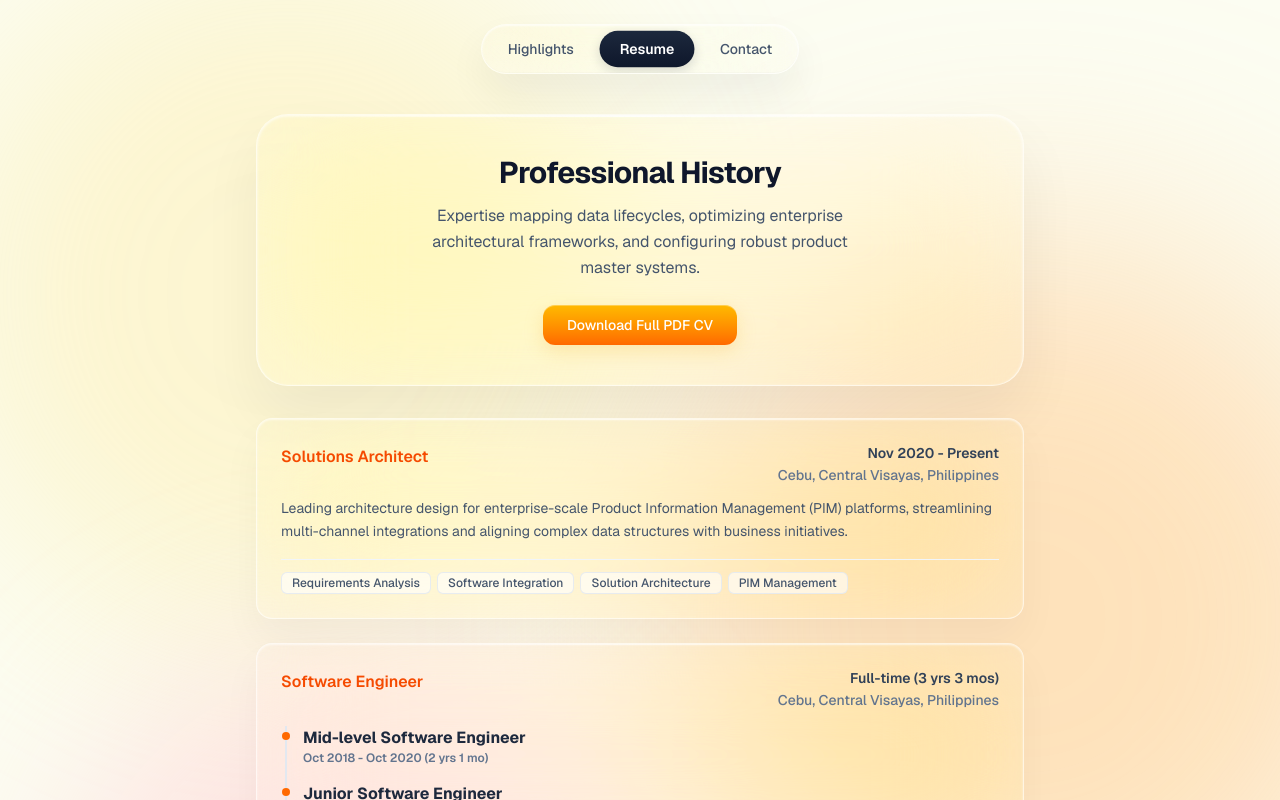
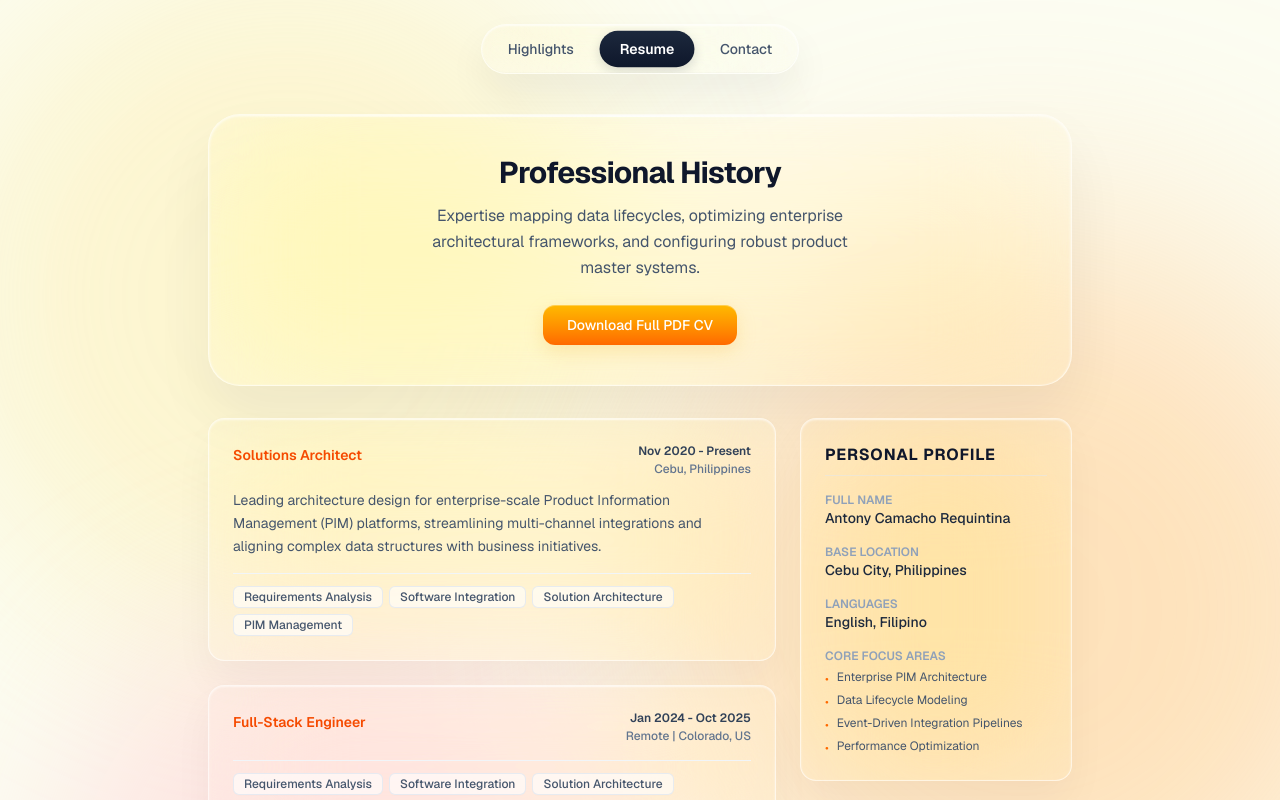
Before and after one commit to anthercam/portfolio, a Next.js app: page / in a window 1280 px wide. Both pictures are taken after a click on the button "Resume". Shown: the top 800 px of the page. Built offline with nearby package versions, Linux system fonts and the light colour scheme.

Commit message:
Adjustments on Resume tab

```diff
--- a/app/components/Hero.tsx
+++ b/app/components/Hero.tsx
@@ -12,7 +12,7 @@ export default function Hero() {
         I design and scale data models, enterprise Product Information Management (PIM) systems,
         and high-performance integration pipelines that bridge complex backend logic with business realities.
       </p>
-      <div className="mt-8 flex gap-4">
+      {/* <div className="mt-8 flex gap-4">
         <a
           href="#contact"
           className="px-5 py-2.5 bg-gradient-to-b from-amber-400 to-orange-500 text-white font-medium rounded-xl shadow-[0_10px_20px_rgba(245,158,11,0.25),inset_0_1px_0_rgba(255,255,255,0.3)] hover:from-amber-500 hover:to-orange-600 transition scale-100 hover:scale-[1.02] active:scale-[0.98] duration-200"
@@ -26,7 +26,7 @@ export default function Hero() {
         >
           Download CV
         </a>
-      </div>
+      </div> */}
     </section>
   );
 }
--- a/app/page.tsx
+++ b/app/page.tsx
@@ -11,49 +11,50 @@ export default function Home() {
   const experience = [
     {
       role: "Solutions Architect",
+      type: "Full-time",
       duration: "Nov 2020 - Present",
-      location: "Cebu, Central Visayas, Philippines",
+      location: "Cebu, Philippines",
       skills: ["Requirements Analysis", "Software Integration", "Solution Architecture", "PIM Management"],
       details: "Leading architecture design for enterprise-scale Product Information Management (PIM) platforms, streamlining multi-channel integrations and aligning complex data structures with business initiatives."
     },
     {
-      role: "Software Engineer",
-      type: "Full-time (3 yrs 3 mos)",
-      location: "Cebu, Central Visayas, Philippines",
-      roles: [
-        {
-          title: "Mid-level Software Engineer",
-          duration: "Oct 2018 - Oct 2020 (2 yrs 1 mo)",
-          skills: ["Solution Architecture", "Backend Logic"]
+      role: "Full-Stack Engineer",
+      type: "Part-time",
+      duration: "Jan 2024 - Oct 2025",
+      location: "Remote | Colorado, US",
+      skills: ["Requirements Analysis", "Software Integration", "Solution Architecture", "PIM Management"],
+      details: "",
     },
     {
-          title: "Junior Software Engineer",
-          duration: "Aug 2017 - Oct 2018 (1 yr 3 mos)",
-          location: "Philippines"
-        }
-      ]
+      role: "Software Engineer | PIM & Data Integration Specialist",
+      type: "Full-time (3 yrs 3 mos)",
+      location: "Cebu, Philippines",
+      details:"",
     },
     {
-      role: "Software Engineeer",
+      role: "Software Engineer",
       type: "Full-time (2 yrs 3 mos)",
-      location: "Cebu, Central Visayas, Philippines",
-      roles: [
-        {
-          title: "Associate Technical Specialist I",
-          duration: "Jul 2017 - Aug 2017 (2 mos)",
-          location: "7th Floor, Pioneer House Cebu Cardinal Rosales Ave., Cebu City"
-        },
-        {
-          title: "Technical Specialist",
-          duration: "Jun 2015 - Jul 2017 (2 yrs 2 mos)"
-        }
-      ]
+      location: "Cebu, Philippines",
+      details:"",
     }
   ];
 
+  const personalInfo = {
+    name: "Antony Camacho Requintina",
+    title: "Solution Architect",
+    location: "Cebu City, Philippines",
+    languages: ["English", "Filipino"],
+    focus: [
+      "Enterprise PIM Architecture",
+      "Data Lifecycle Modeling",
+      "Event-Driven Integration Pipelines",
+      "Performance Optimization"
+    ]
+  };
+
   return (
     <main className="min-h-screen bg-[#fcfdf2] text-slate-800 font-sans antialiased relative overflow-x-hidden selection:bg-orange-500 selection:text-white">
-      {/* Intense background gradient color engines to give the glass properties maximum distortion data */}
+      {/* Intense background gradient color engines */}
       <div className="absolute top-[-5%] left-[-5%] w-[55vw] h-[55vw] bg-amber-200/60 rounded-full blur-[100px] pointer-events-none animate-pulse duration-[8s]" />
       <div className="absolute top-[20%] right-[-10%] w-[60vw] h-[60vw] bg-orange-300/40 rounded-full blur-[120px] pointer-events-none" />
       <div className="absolute bottom-[-5%] left-[5%] w-[45vw] h-[45vw] bg-rose-200/50 rounded-full blur-[90px] pointer-events-none" />
@@ -107,7 +108,7 @@ export default function Home() {
         )}
 
         {activeTab === 'resume' && (
-          <div className="animate-in fade-in duration-300 space-y-8 max-w-3xl mx-auto">
+          <div className="animate-in fade-in duration-300 space-y-8 max-w-4xl mx-auto">
             {/* Callout Header Card */}
             <div className="py-10 px-8 bg-white/[0.12] backdrop-blur-3xl backdrop-saturate-[1.8] border border-white/60 rounded-[32px] shadow-[0_30px_60px_rgba(15,23,42,0.06),inset_0_1px_3px_rgba(255,255,255,0.8)] text-center relative overflow-hidden">
               <div className="absolute top-0 left-0 right-0 h-[2px] bg-gradient-to-r from-transparent via-white/80 to-transparent" />
@@ -124,17 +125,21 @@ export default function Home() {
               </a>
             </div>
 
-            {/* Timeline Experience Track */}
-            <div className="space-y-6">
+            {/* Two-Column Work History and Personal Meta Layout */}
+            <div className="grid grid-cols-1 md:grid-cols-3 gap-6 items-start">
+
+              {/* Left Column: Work Experience Timeline (Spans 2 blocks on broad viewports) */}
+              <div className="md:col-span-2 space-y-6">
                 {experience.map((exp, idx) => (
                   <div key={idx} className="p-6 bg-white/[0.12] backdrop-blur-3xl backdrop-saturate-[1.8] border border-white/60 rounded-2xl shadow-[0_20px_40px_rgba(15,23,42,0.04),inset_0_1px_2px_rgba(255,255,255,0.6)] relative overflow-hidden transition hover:scale-[1.005] duration-200">
                     <div className="absolute top-0 left-0 right-0 h-[1px] bg-gradient-to-r from-transparent via-white/40 to-transparent" />
 
-                  <div className="flex flex-col md:flex-row md:justify-between md:items-start gap-2">
+                    <div className="flex flex-col sm:flex-row sm:justify-between sm:items-start gap-2">
                       <div>
-                      {exp.role && <p className="text-md font-semibold text-orange-600 mt-0.5">{exp.role}</p>}
+                        <h3 className="text-lg font-bold text-slate-900">{exp.company}</h3>
+                        {exp.role && <p className="text-sm font-semibold text-orange-600 mt-0.5">{exp.role}</p>}
                       </div>
-                    <div className="text-left md:text-right text-xs md:text-sm text-slate-500 font-medium">
+                      <div className="text-left sm:text-right text-xs text-slate-500 font-medium">
                         <p className="text-slate-700 font-semibold">{exp.duration || exp.type}</p>
                         {exp.location && <p className="mt-0.5">{exp.location}</p>}
                       </div>
@@ -144,7 +149,7 @@ export default function Home() {
                       <div className="mt-4 border-l-2 border-slate-200 pl-4 space-y-4 ml-1">
                         {exp.roles.map((role, rIdx) => (
                           <div key={rIdx} className="relative before:absolute before:w-2 before:h-2 before:bg-orange-500 before:rounded-full before:-left-[21px] before:top-[6px]">
-                          <h4 className="font-bold text-slate-800 text-base">{role.title}</h4>
+                            <h4 className="font-bold text-slate-800 text-sm">{role.title}</h4>
                             <p className="text-xs font-semibold text-slate-500">{role.duration}</p>
                             {role.location && <p className="text-xs text-slate-400 mt-0.5">{role.location}</p>}
                           </div>
@@ -166,6 +171,45 @@ export default function Home() {
                   </div>
                 ))}
               </div>
+
+              {/* Right Column: Personal Information Sticky Side Pane */}
+              <div className="space-y-6 md:sticky md:top-24">
+                <div className="p-6 bg-white/[0.12] backdrop-blur-3xl backdrop-saturate-[1.8] border border-white/60 rounded-2xl shadow-[0_20px_40px_rgba(15,23,42,0.04),inset_0_1px_2px_rgba(255,255,255,0.6)] relative overflow-hidden">
+                  <div className="absolute top-0 left-0 right-0 h-[1px] bg-gradient-to-r from-transparent via-white/40 to-transparent" />
+
+                  <h3 className="text-md font-bold text-slate-900 uppercase tracking-wider mb-4 border-b border-slate-200/50 pb-2">
+                    Personal Profile
+                  </h3>
+
+                  <div className="space-y-4 text-sm">
+                    <div>
+                      <span className="text-xs font-semibold text-slate-400 block uppercase">Full Name</span>
+                      <p className="text-slate-800 font-medium">{personalInfo.name}</p>
+                    </div>
+                    <div>
+                      <span className="text-xs font-semibold text-slate-400 block uppercase">Base Location</span>
+                      <p className="text-slate-800 font-medium">{personalInfo.location}</p>
+                    </div>
+                    <div>
+                      <span className="text-xs font-semibold text-slate-400 block uppercase">Languages</span>
+                      <p className="text-slate-800 font-medium">{personalInfo.languages.join(', ')}</p>
+                    </div>
+                    <div>
+                      <span className="text-xs font-semibold text-slate-400 block uppercase mb-1.5">Core Focus Areas</span>
+                      <div className="flex flex-col gap-1.5">
+                        {personalInfo.focus.map((item, fIdx) => (
+                          <div key={fIdx} className="flex items-start gap-2 text-xs text-slate-600 leading-tight">
+                            <span className="text-orange-500 mt-0.5">•</span>
+                            <span>{item}</span>
+                          </div>
+                        ))}
+                      </div>
+                    </div>
+                  </div>
+                </div>
+              </div>
+
+            </div>
           </div>
         )}
 
@@ -173,20 +217,20 @@ export default function Home() {
           <div className="animate-in fade-in duration-300 py-16 px-8 bg-white/[0.12] backdrop-blur-3xl backdrop-saturate-[1.8] border border-white/60 rounded-[32px] shadow-[0_30px_60px_rgba(15,23,42,0.06),inset_0_1px_3px_rgba(255,255,255,0.8),inset_0_-2px_4px_rgba(0,0,0,0.01)] text-center max-w-2xl mx-auto relative overflow-hidden">
             <div className="absolute top-0 left-0 right-0 h-[2px] bg-gradient-to-r from-transparent via-white/80 to-transparent" />
 
-            <h2 className="text-4xl font-extrabold tracking-tight text-slate-900 mb-4">Let's Build Something Together</h2>
+            <h2 className="text-4xl font-extrabold tracking-tight text-slate-900 mb-4">Let&apos;s Build Something Together</h2>
             <p className="text-slate-600 mb-10 max-w-lg mx-auto text-sm md:text-base leading-relaxed">
               Available for specialized architectural consulting, ecosystem data mapping design, and system modernization initiatives.
             </p>
 
             <div className="grid grid-cols-1 sm:grid-cols-2 gap-4">
               <a
-                href="mailto:your.email@example.com"
+                href="mailto:anthercam21@gmail.com"
                 className="p-4 bg-white/40 backdrop-blur-md border border-white/80 rounded-xl shadow-[0_4px_12px_rgba(15,23,42,0.02),inset_0_1px_0_rgba(255,255,255,0.5)] hover:border-orange-200 hover:bg-white transition text-slate-700 font-medium text-sm"
               >
                 Email Me
               </a>
               <a
-                href="https://linkedin.com/in/yourprofile"
+                href="https://www.linkedin.com/in/antony-requintina/"
                 target="_blank"
                 rel="noopener noreferrer"
                 className="p-4 bg-white/40 backdrop-blur-md border border-white/80 rounded-xl shadow-[0_4px_12px_rgba(15,23,42,0.02),inset_0_1px_0_rgba(255,255,255,0.5)] hover:border-orange-200 hover:bg-white transition text-slate-700 font-medium text-sm"
```
Lines whose indentation alone changed are shown as unchanged.
